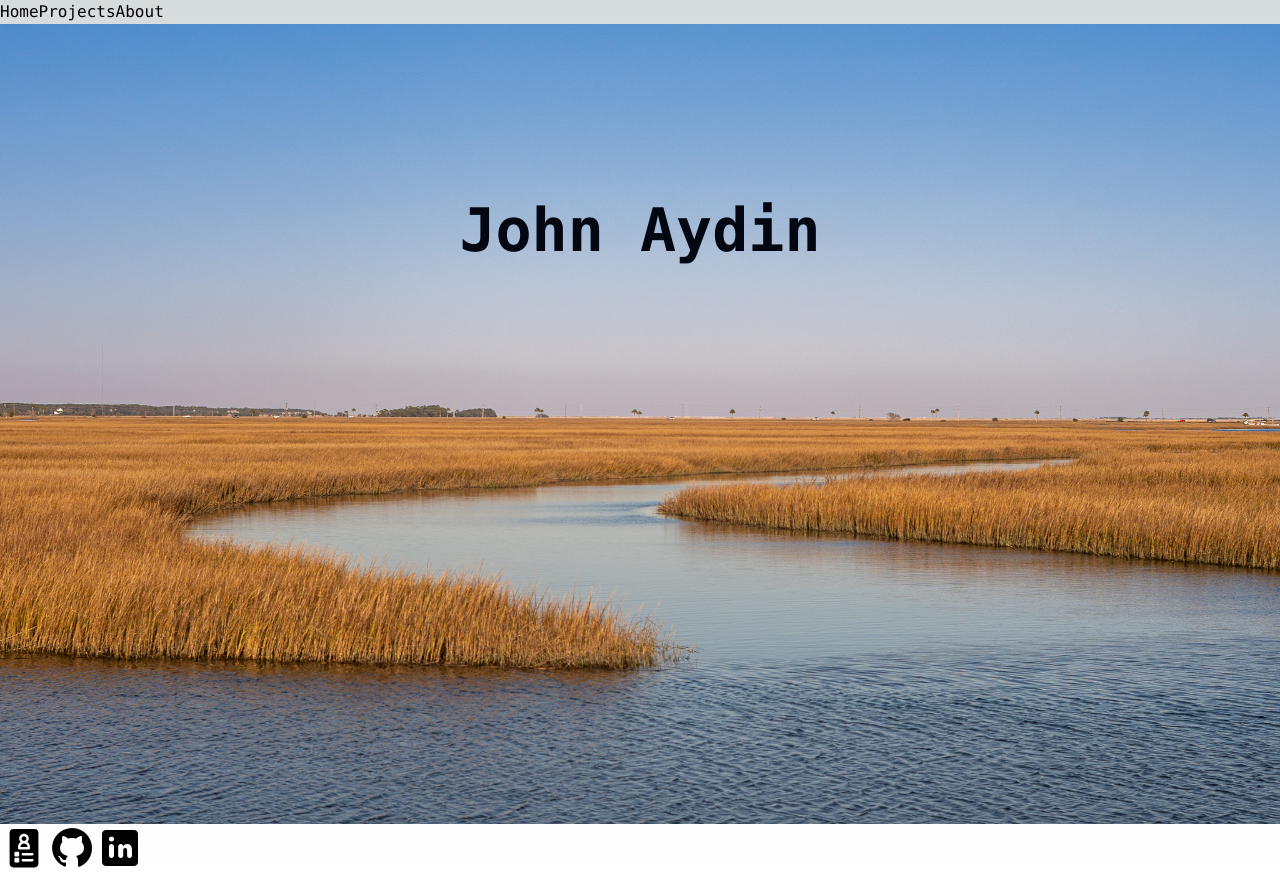
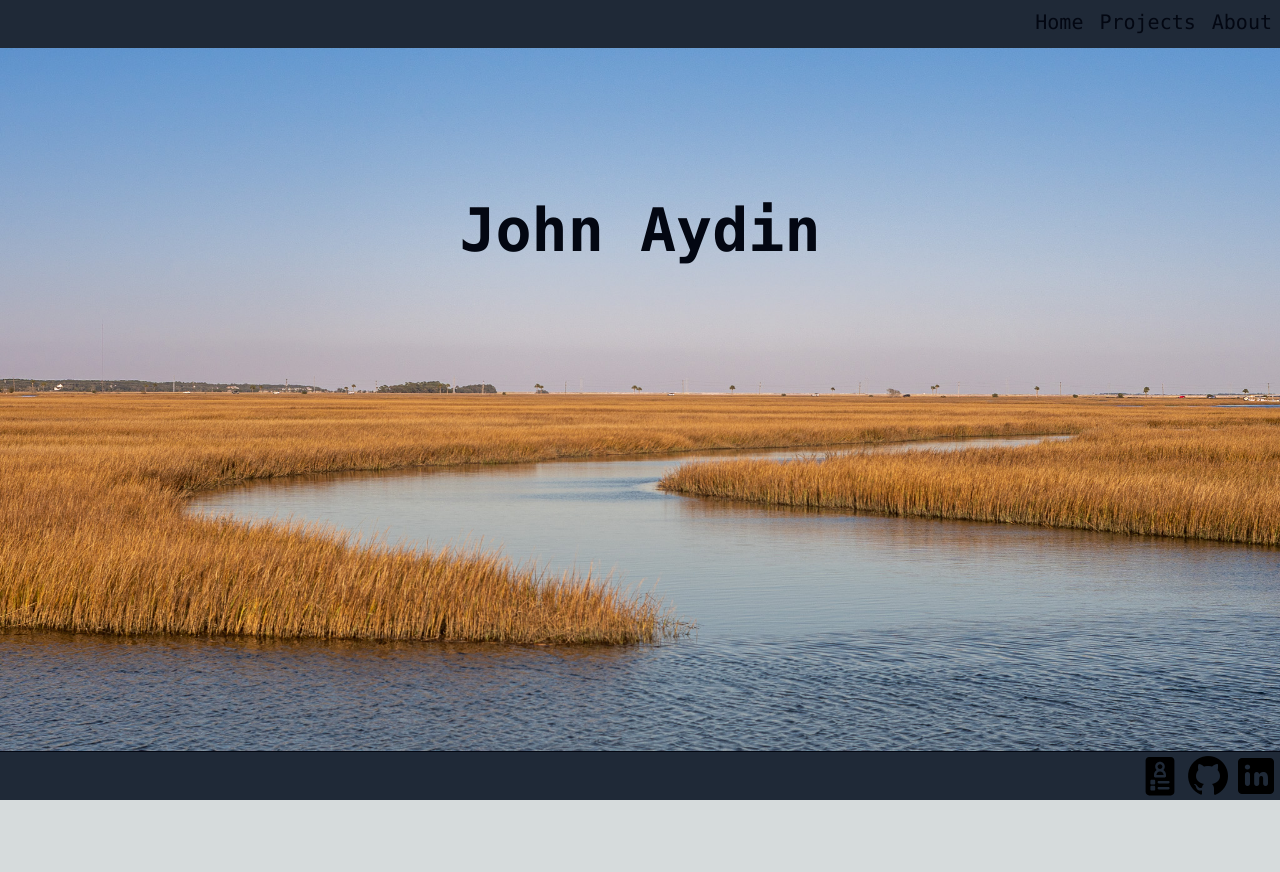
Before and after one commit to John-A-Aydin/my-first-react, a Next.js app: page / in a window 1280 px wide. After the commit the page ends 800 px from the top, so only its background shows below. Built offline with nearby package versions, Linux system fonts and the light colour scheme.

Commit message:
"Fixed tailwind config"

```diff
--- a/comps/Footer.tsx
+++ b/components/Footer.tsx
@@ -14,7 +14,7 @@ function Links(imgPath: string, link: string) {
 export default function Footer() {
     return (
         <div className="w-screen fixed bottom-0 flex justify-end bg-gray-800 border-t border-gray-950">
-          {Links("./icons/resume-icon.svg", "./files/resume.pdf")}
+          {Links("./icons/resume-dark.svg", "./files/resume.pdf")}
           {Links("./icons/github.png", "https://github.com/John-A-Aydin")}
           {Links("./icons/linkedin.png", "https://www.linkedin.com/in/johnaaydin/")}
         </div>
--- a/comps/Navbar.tsx
+++ b/components/Navbar.tsx
@@ -3,7 +3,7 @@ import Link from "next/link";
 
 function Destination(name:string, link:string) {
     return (
-        <Link href={link}><h1 className="flex justify-end p-2 text-xl font-mono hover:text-gray-950">{name}</h1></Link>
+        <Link href={link}><h1 className="flex justify-end p-2 text-xl font-mono text-gray-950 hover:text-white">{name}</h1></Link>
     );
 }
 export default function Navbar() {
--- a/pages/_app.tsx
+++ b/pages/_app.tsx
@@ -1,6 +1,6 @@
 import '@/styles/globals.css'
 import type { AppProps } from 'next/app'
-import GlobalLayout from '@/comps/GlobalLayout'
+import GlobalLayout from '@/components/GlobalLayout'
 
 export default function App({ Component, pageProps }: AppProps) {
   return (
--- a/pages/about.tsx
+++ b/pages/about.tsx
@@ -1,5 +1,3 @@
-import Navbar from "@/comps/Navbar";
-import Footer from "@/comps/Footer";
 export default function About() {
     return (
         <div className="">
--- a/pages/index.tsx
+++ b/pages/index.tsx
@@ -1,8 +1,6 @@
 import Head from 'next/head';
 import Image from 'next/image'
 import { Inter } from 'next/font/google'
-import Footer from '../comps/Footer'
-import Navbar from '../comps/Navbar'
 
 const inter = Inter({ subsets: ['latin'] })
 
--- a/tailwind.config.js
+++ b/tailwind.config.js
@@ -6,13 +6,7 @@ module.exports = {
     './app/**/*.{js,ts,jsx,tsx,mdx}',
   ],
   theme: {
-    extend: {
-      backgroundImage: {
-        'gradient-radial': 'radial-gradient(var(--tw-gradient-stops))',
-        'gradient-conic':
-          'conic-gradient(from 180deg at 50% 50%, var(--tw-gradient-stops))',
-      },
-    },
+    extend: {},
   },
   plugins: [
 
```
Also changed, not shown: styles/Footer.module.css (added, +14 -0 lines), components/GlobalLayout.tsx (renamed from comps/GlobalLayout.tsx), public/icons/resume-dark.svg (renamed from public/icons/resume-icon.svg), public/icons/resume-light.svg (added), styles/globals.css (line endings or trailing spaces).
